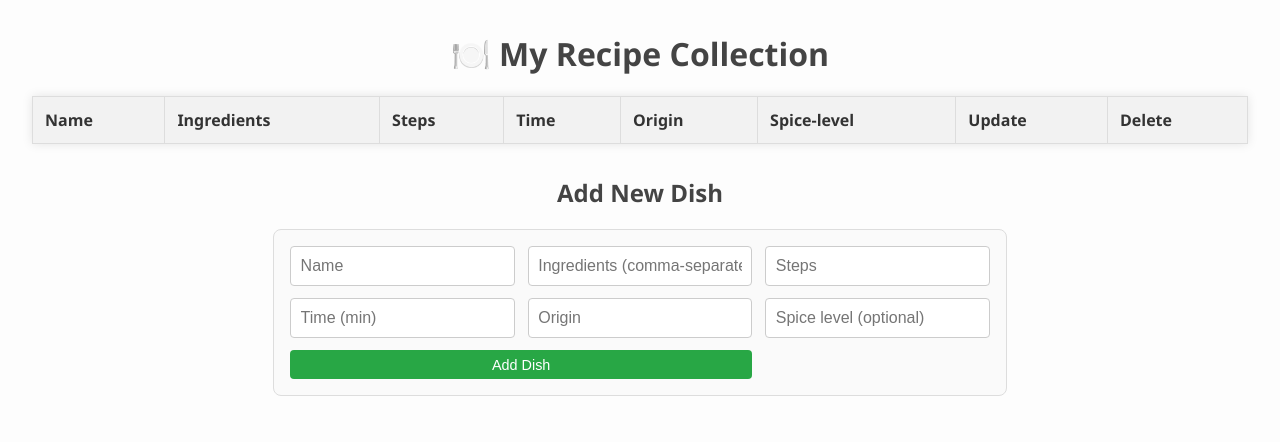
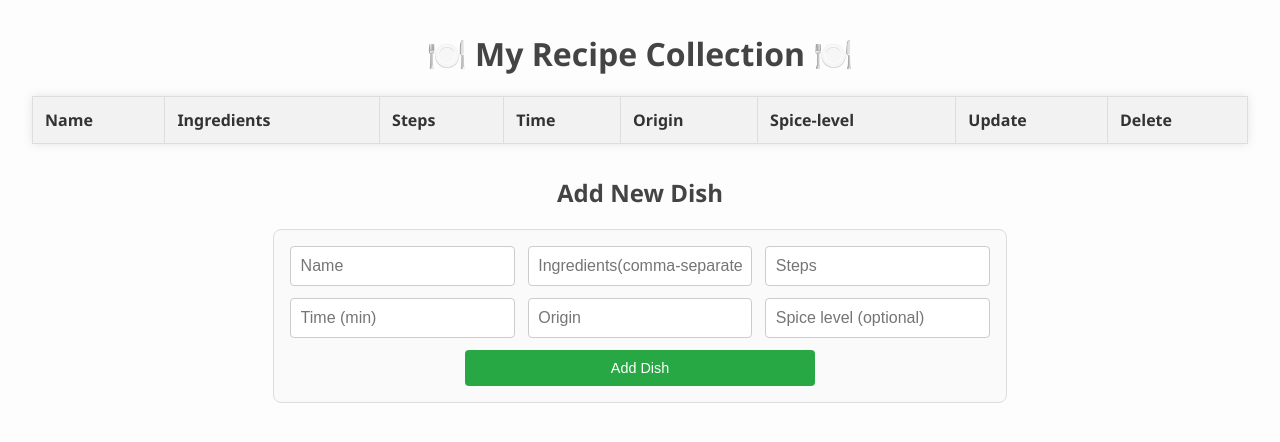
Before and after one commit to NgocHong0001/fullstack_lab1, a website: page public/index.html in a window 1280 px wide. Drawn offline with Linux system fonts and the light colour scheme; no server answers.

Commit message:
updated: title in web, adjust add dish button to center

```diff
--- a/public/fetchAPI.js
+++ b/public/fetchAPI.js
@@ -1,5 +1,4 @@
 //fetch dishes fr. API and display in table
-// CRUD operations for dishes UI
 async function loadDishes() {
   try {
     const res = await fetch('/api/dishes');
@@ -29,6 +28,7 @@ async function loadDishes() {
 
 }
 
+// CRUD operations for dishes UI
 async function deleteDish(id) {
   if (confirm("Are you sure you want to delete this dish?")) {
     const res = await fetch(`/api/dishes/${id}`, { method: 'DELETE' });
--- a/public/index.html
+++ b/public/index.html
@@ -8,7 +8,7 @@
   <title>My Recipes</title>
 </head>
 <body>
-  <h1>🍽️ My Recipe Collection</h1>
+  <h1>🍽️ My Recipe Collection 🍽️</h1>
 
   <!-- Add this table for your data -->
   <table id="recipeTable">
@@ -32,7 +32,7 @@
   <h2>Add New Dish</h2>
   <form id="addDishForm">
     <input name="name" placeholder="Name" required>
-    <input name="ingredients" placeholder="Ingredients (comma-separated)" required>
+    <input name="ingredients" placeholder="Ingredients(comma-separated)" required>
     <input name="preparationSteps" placeholder="Steps" required>
     <input name="cookingTime" type="number" placeholder="Time (min)" required>
     <input name="origin" placeholder="Origin" required>
--- a/public/styles.css
+++ b/public/styles.css
@@ -87,10 +87,14 @@ form input {
   font-size: 1rem;
   border: 1px solid #ccc;
   border-radius: 4px;
+
 }
 
 form button {
-  grid-column: span 2;
+  grid-column: span 3;
   background-color: #28a745;
   color: white;
+  padding: 0.6rem;
+  width: 50%;
+  justify-self: center;
 }
```
